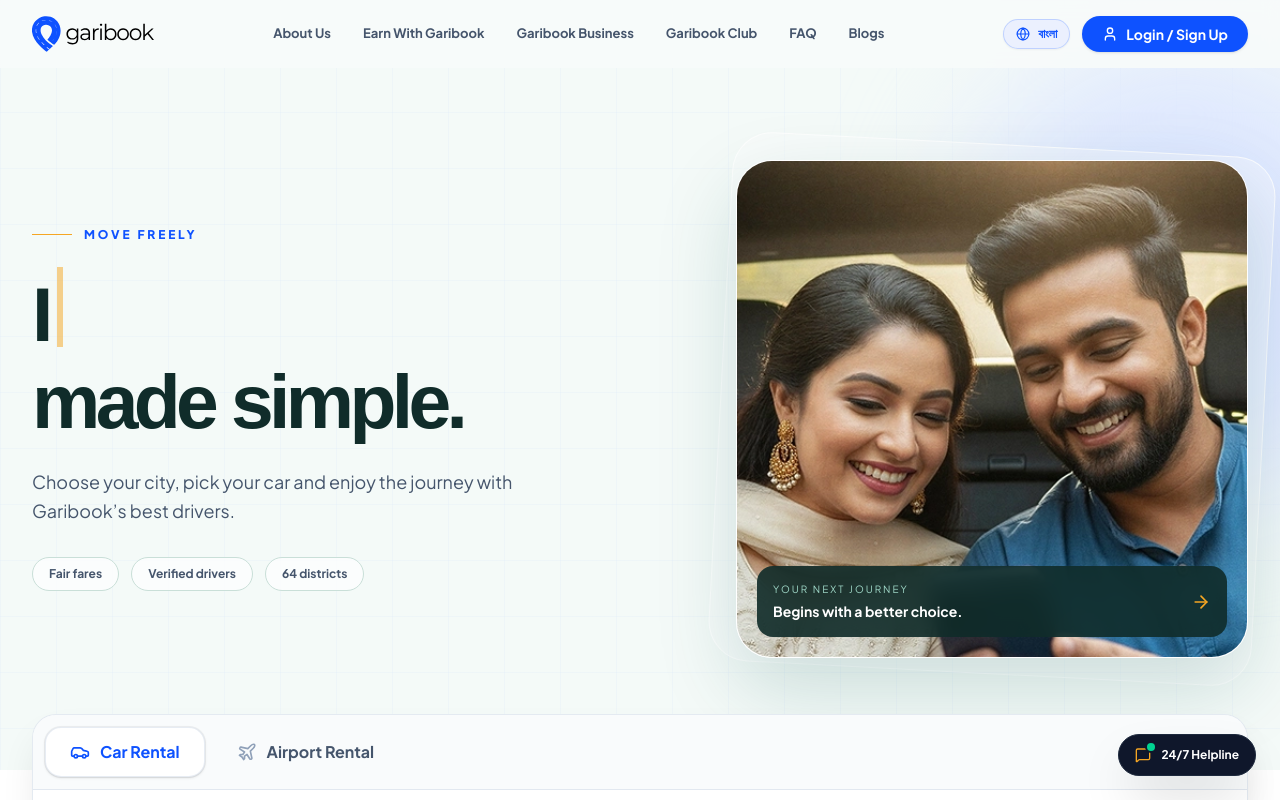
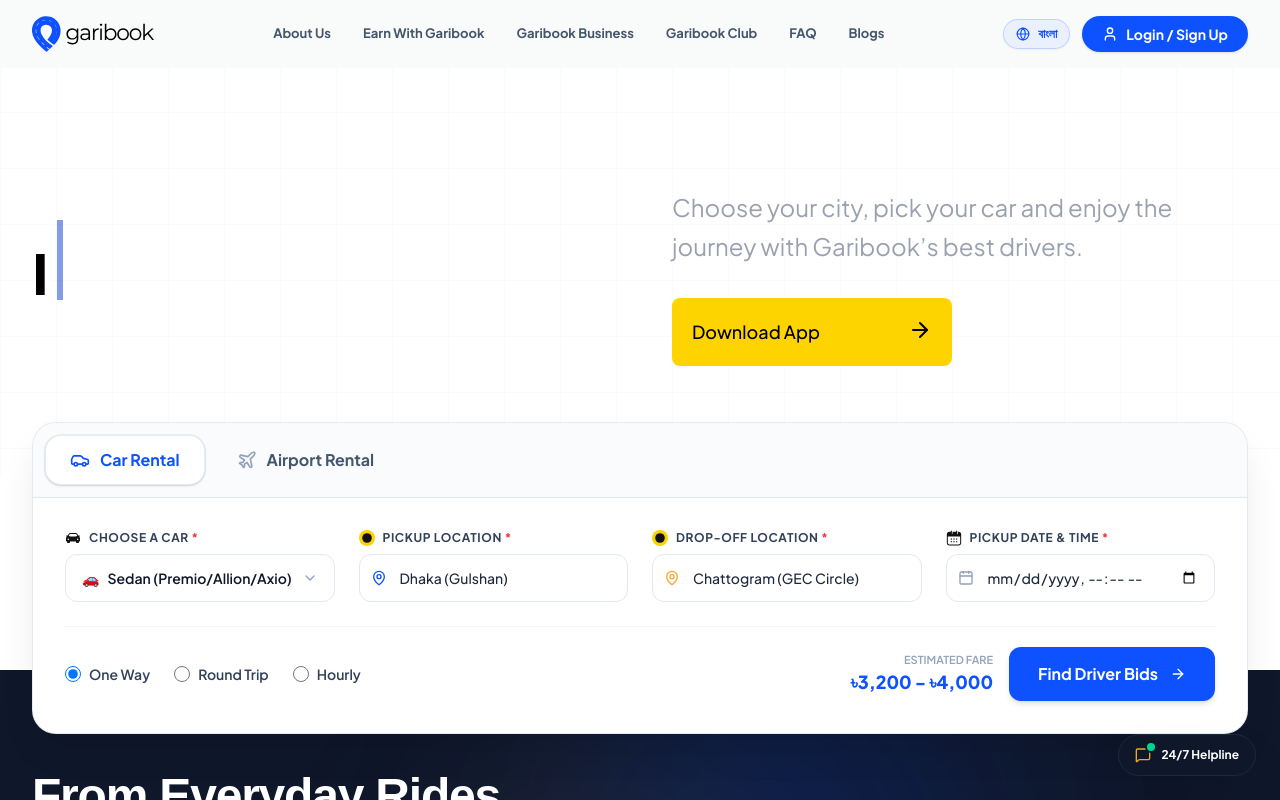
Before and after one commit to IamPial/garibook-app, a React (Vite) app: page / in a window 1280 px wide. Shown: the top 800 px of the page. Built offline with nearby package versions, Linux system fonts and the light colour scheme.

Commit message:
recreate the hero section with exact text

```diff
--- a/src/components/HeroSection.jsx
+++ b/src/components/HeroSection.jsx
@@ -73,43 +73,28 @@
     <section
       id="about"
       ref={heroRef}
-      className="relative pt-32 sm:pt-40 pb-20 sm:pb-28 bg-[#f4faf8] overflow-hidden"
+      className="relative pt-32 sm:pt-40 pb-20 sm:pb-28 bg-[#ffffff] overflow-hidden"
     >
       <div className="hero-grid absolute inset-0 opacity-40" />
-      <div className="hero-orb absolute -right-32 top-12 rounded-full blur-3xl" />
       <div className="max-w-7xl mx-auto px-4 sm:px-6 lg:px-8 relative z-10">
         <div className="grid grid-cols-1 lg:grid-cols-12 gap-10 lg:gap-8 items-center">
           {/* Left Column: Big Typing Headline */}
           <div className="lg:col-span-6" ref={headlineRef}>
-            <div className="flex items-center gap-3 mb-6">
-              <span className="h-px w-10 bg-gb-warning" />
-              <span className="text-xs font-extrabold uppercase tracking-[0.24em] text-gb-primary">{copy.badge}</span>
-            </div>
-            <h1 className="text-[clamp(3rem,6vw,5.8rem)] font-black text-[#102c2a] tracking-[-0.06em] leading-[0.98]">
-              <span className="block">{displayText}<span className="inline-block w-1.5 h-12 sm:h-20 bg-gb-warning ml-2 align-[-0.08em] animate-pulse" /></span>
-              <span className="block mt-3 text-[#102c2a]">{copy.madeSimple}</span>
+            <h1 className="text-3xl md:text-6xl font-bold text-black">
+              <span className="block">{displayText}<span className="inline-block w-1.5 h-12 sm:h-20 bg-gb-primary-dark ml-2 align-[-0.08em] animate-pulse" /></span>
             </h1>
-            <p className="mt-7 max-w-xl text-base sm:text-lg text-slate-600 leading-relaxed">
-              {copy.description}
-            </p>
-            <div className="mt-8 flex flex-wrap gap-3 text-xs font-bold text-slate-600">
-              <span className="rounded-full border border-[#c9dfd8] bg-white/70 px-4 py-2">{copy.fairFares}</span>
-              <span className="rounded-full border border-[#c9dfd8] bg-white/70 px-4 py-2">{copy.verifiedDrivers}</span>
-              <span className="rounded-full border border-[#c9dfd8] bg-white/70 px-4 py-2">{copy.districts}</span>
-            </div>
+
           </div>
 
           {/* Right Column: Reference Text & Download App Button */}
-          <div className="lg:col-span-6 flex justify-center lg:justify-end" ref={rightColRef}>
-            <div className="relative w-full max-w-lg">
-              <div className="absolute -inset-4 rounded-[2.5rem] border border-white/80 bg-white/30 rotate-3" />
-              <div className="relative overflow-hidden rounded-[2.25rem] border border-white/80 bg-white/50 shadow-[0_30px_80px_rgba(0,83,79,0.18)]">
-                <img src={heroImage} alt="A Garibook car ready for the road" className="hero-image w-full object-cover" />
-                <div className="absolute bottom-5 left-5 right-5 flex items-center justify-between rounded-2xl bg-[#102c2a]/90 p-4 text-white backdrop-blur-md">
-                  <div><p className="text-[10px] uppercase tracking-[0.2em] text-[#9ed6c6]">{copy.nextJourney}</p><p className="mt-1 text-sm font-bold">{copy.betterChoice}</p></div>
-                  <ArrowRight className="h-5 w-5 text-gb-warning" />
-                </div>
-              </div>
+          <div className="lg:col-span-6 flex justify-start lg:justify-end" ref={rightColRef}>
+            <div className='flex flex-col'>
+               <p className="mt-7 max-w-xl text-base sm:text-2xl text-gray-400 leading-relaxed">
+              {copy.description}
+            </p>
+            <div className="flex w-70 bg-[#fdd300] hover:bg-[#e6c003] mt-8  justify-between text-lg p-5 font-medium rounded-lg text-black duration-300 transition-all hover:scale-105">
+               <button type="button">{t.hero.downloadApp}</button> <ArrowRight />
+            </div>
             </div>
           </div>
         </div>
```
